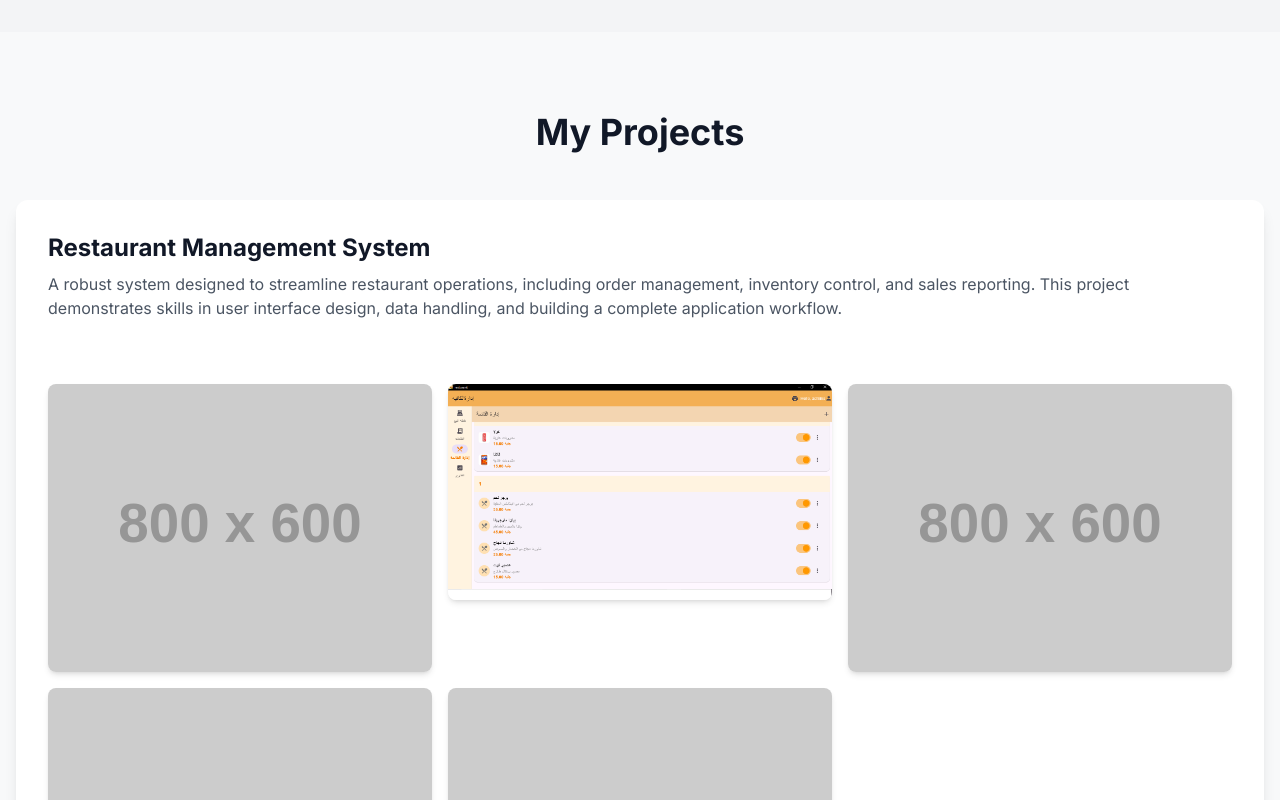
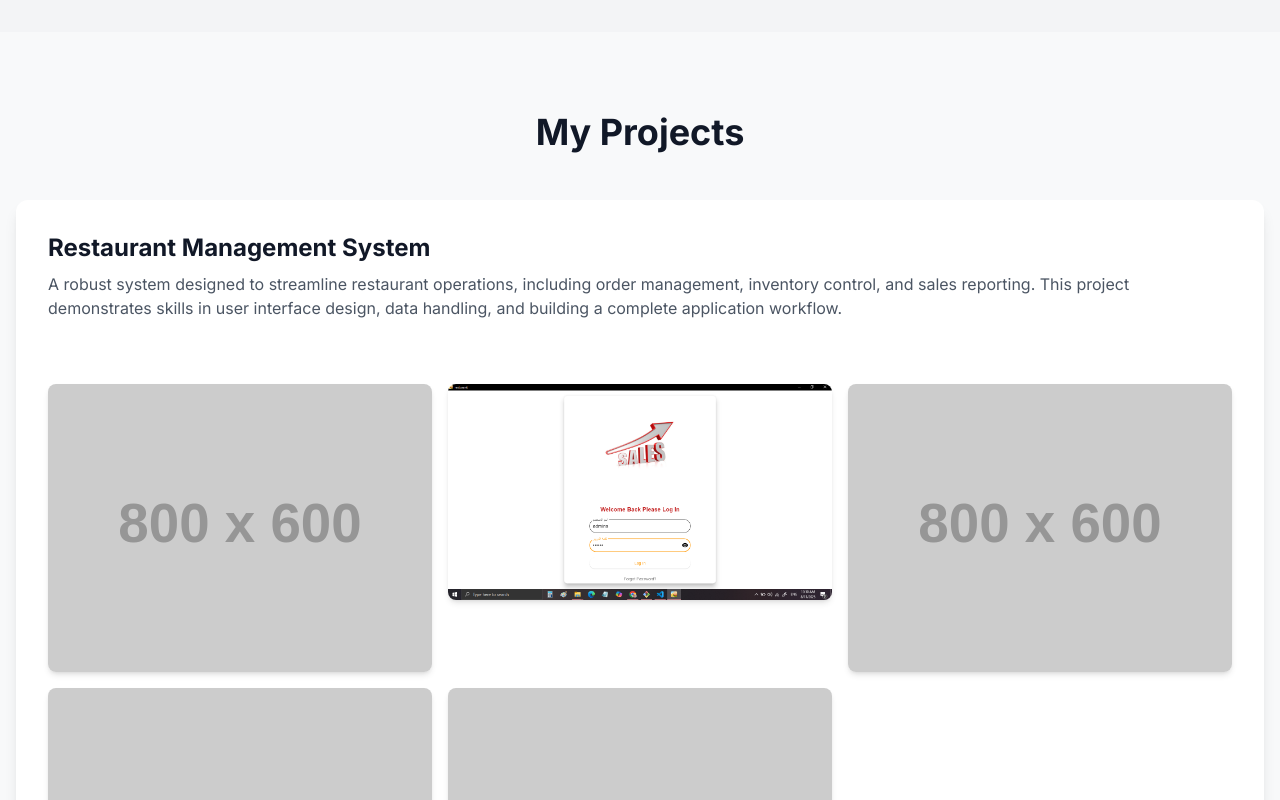
Before and after one commit to tareksmart/tarek-rabeia-portfolio, a plain HTML site: page index.html in a window 1280 px wide. Shown: the part 408-1208 px from the top of the page. Drawn offline with nearby package versions, Linux system fonts and the light colour scheme; placeholder pictures from the web are drawn by us.

Commit message:
Update index.html

```diff
--- a/index.html
+++ b/index.html
@@ -96,7 +96,7 @@
                     </div>
                     <!-- Image: Add Item -->
                     <div class="relative group">
-                        <img src="https://github.com/tareksmart/tarek-rabeia-portfolio/blob/main/add%20item.png"
+                        <img src="log in.png"
                              alt="Screen for adding new menu items"
                              class="w-full h-auto rounded-lg shadow-md transition-transform transform group-hover:scale-105"
                              onerror="this.src='http://googleusercontent.com/file_content/0'; this.onerror=null;">
```
